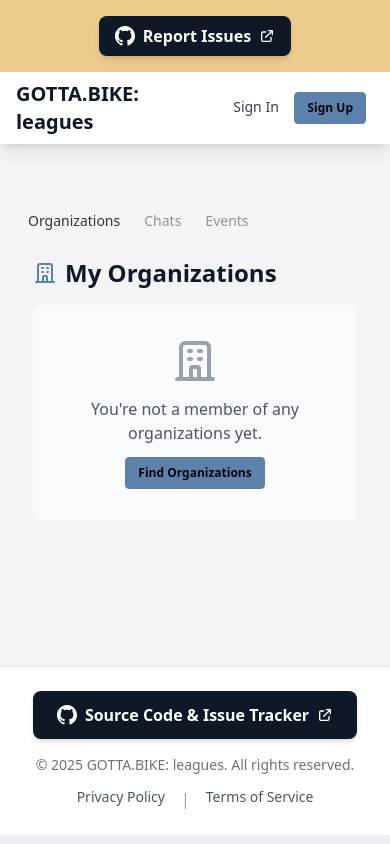
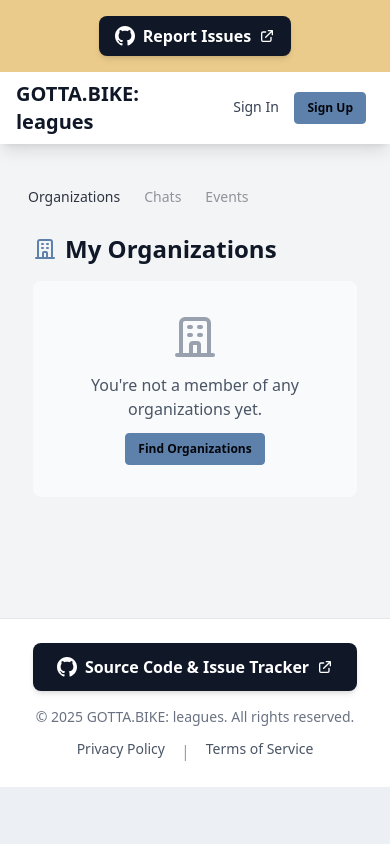
Before and after one commit to vincentdavis/league_gotta_bike, a Django app: template accounts/templates/accounts/home.html in a window 390 px wide. Run offline with Django 5.2, Linux system fonts and the light colour scheme; the template is opened without the code that fills it, so the values that code supplies are empty; style sheets or scripts are compiled from the project's sources.

Commit message:
Compress mobile view

```diff
--- a/accounts/templates/accounts/home.html
+++ b/accounts/templates/accounts/home.html
@@ -4,7 +4,7 @@
 {% block title %}Home - League Gotta Bike{% endblock %}
 
 {% block content %}
-<div class="px-4 sm:px-6 lg:px-8 py-8">
+<div class="px-4 sm:px-6 lg:px-8 py-2 sm:py-8">
     <div class="max-w-7xl mx-auto">
         <!-- Mobile: Tabs Layout -->
         <div class="lg:hidden">
--- a/accounts/templates/accounts/profile.html
+++ b/accounts/templates/accounts/profile.html
@@ -3,7 +3,7 @@
 {% block title %}My Profile - League Gotta Bike{% endblock %}
 
 {% block content %}
-<div class="px-4 sm:px-6 lg:px-8 py-8">
+<div class="px-4 sm:px-6 lg:px-8 py-2 sm:py-8">
     <div class="max-w-7xl mx-auto">
         <!-- Page Header -->
         <div class="mb-8">
--- a/apps/events/templates/events/event_detail.html
+++ b/apps/events/templates/events/event_detail.html
@@ -4,7 +4,7 @@
 {% block title %}{{ event.title }} - League Gotta Bike{% endblock %}
 
 {% block content %}
-<div class="px-4 sm:px-6 lg:px-8 py-8">
+<div class="px-4 sm:px-6 lg:px-8 py-2 sm:py-8">
     <div class="max-w-4xl mx-auto">
         <!-- Back to Home Link -->
         <div class="mb-4">
```
